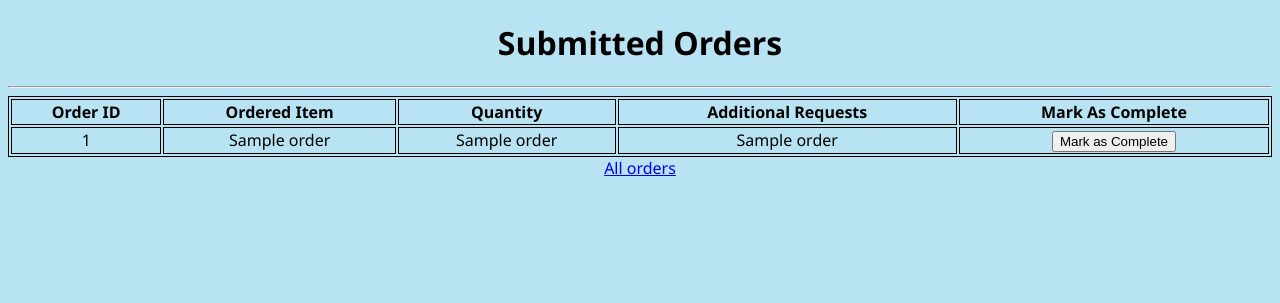
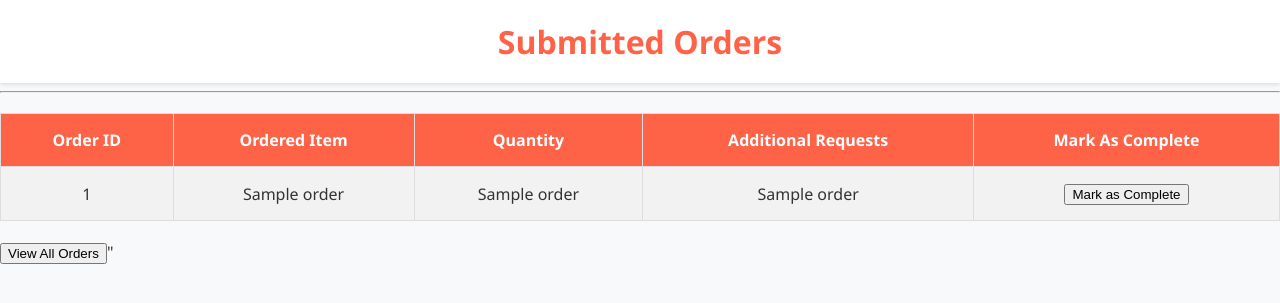
Before and after one commit to KyrosGallade/canteen-preorder, a Flask app: template templates/owner.html in a window 1280 px wide. Shown: the top 303 px of the page. Run offline with Flask 3, Linux system fonts and the light colour scheme; the template is opened without the code that fills it: most values are stand-ins (such as "Sample title", 1, 10 or a date in 2020).

Commit message:
Minor changes

```diff
--- a/static/style.css
+++ b/static/style.css
@@ -1,14 +1,102 @@
-body, html {
-  font-family: "Segoe UI";
-  background-color: #b8e3f2;
-  text-align: center;
-
+/* General Styles */
+body {
+    font-family: 'Segoe UI', Tahoma, Geneva, Verdana, sans-serif;
+    background-color: #f8f9fa;
+    margin: 0;
+    padding: 0;
+    color: #333;
 }
 
-table, th, td {
-  border: 1px black solid;
+h1, h2, h3, h4, h5, h6 {
+    font-weight: 600;
+    color: #ff6347; /* Tomato color for headings */
 }
 
+p {
+    font-size: 1rem;
+    line-height: 1.6;
+    margin-bottom: 1rem;
+}
+
+a {
+    color: #ff6347;
+    text-decoration: none;
+}
+
+a:hover {
+    text-decoration: underline;
+}
+
+/* Container */
+.container {
+    width: 80%;
+    margin: 0 auto;
+    padding: 20px;
+}
+
+/* Header */
+header {
+    background-color: #ffffff;
+    padding: 20px 0;
+    text-align: center;
+    box-shadow: 0 2px 4px rgba(0, 0, 0, 0.1);
+}
+
+header h1 {
+    margin: 0;
+}
+
+/* Main Content */
+main {
+    padding: 20px 0;
+}
+
+/* Tables */
 table {
-  width: 100%
+    width: 100%;
+    border-collapse: collapse;
+    margin: 20px 0;
+    text-align: center;
 }
+
+table th, table td {
+    padding: 15px;
+    border: 1px solid #ddd;
+}
+
+table th {
+    background-color: #ff6347;
+    color: #ffffff;
+}
+
+table tr:nth-child(even) {
+    background-color: #f2f2f2;
+}
+
+/* Buttons */
+button, .button {
+    font-family: 'Segoe UI', Tahoma, Geneva, Verdana, sans-serif;
+    background-color: #ff6347;
+    color: #ffffff;
+    border: none;
+    padding: 10px 20px;
+    cursor: pointer;
+    border-radius: 5px;
+    font-size: 1rem;
+}
+
+button:hover, .button:hover {
+    background-color: #e5533b;
+}
+
+/* Footer */
+footer {
+    background-color: #ffffff;
+    text-align: center;
+    padding: 20px 0;
+    box-shadow: 0 -2px 4px rgba(0, 0, 0, 0.1);
+}
+
+footer p {
+    margin: 0;
+}
--- a/templates/login.html
+++ b/templates/login.html
@@ -17,11 +17,12 @@
       <label for="username">Username: </label>
       <input type="username" id="username" name="username" required><br><br>
       <label for="password">Password: </label>
-      <input type="password" id="password" name="password" required<br><br>
+      <input type="password" id="password" name="password" required<br><br><br>
 
       <input type="submit" value="Login">
     </form>
-  </section>
+
+    <br>
 
   <a href="/">Return to order page</a>
 </body>
--- a/templates/owner.html
+++ b/templates/owner.html
@@ -39,6 +39,8 @@
     </table>
   </section>
 
-  <a href="/all_orders">All orders</a>
+  <form action="/all_orders" method="POST">
+    <input type="submit" value="View All Orders">"
+  </form>
 </body>
 </html>
```
Also changed, not shown: 1 other file.
